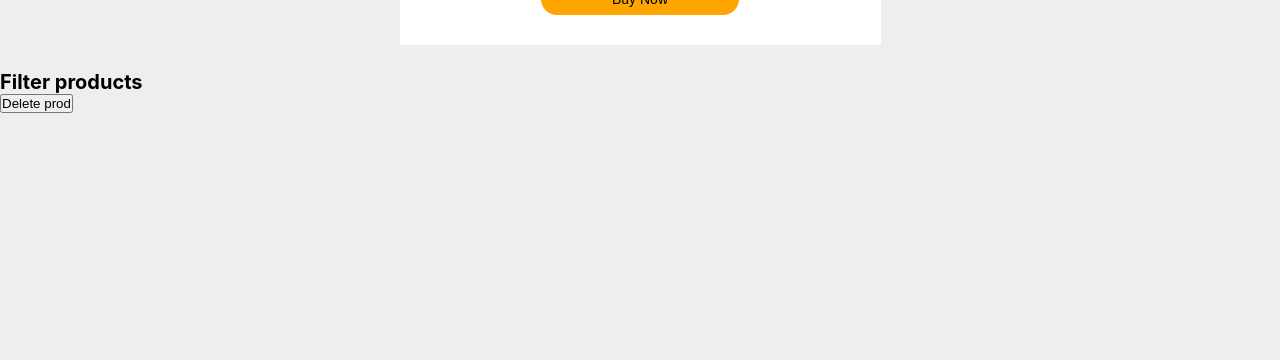
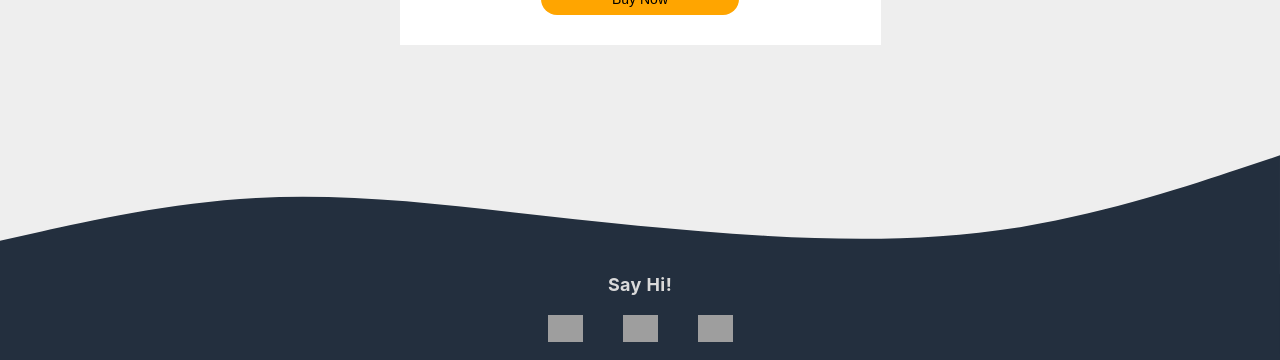
Before and after one commit to amit-2000/amazon-clone, a React (Create React App) app: page / in a window 1280 px wide. Shown: the part 2437-2797 px from the top of the page. Before the commit the page ends 2550 px from the top, so only its background shows below. Built offline with nearby package versions, Linux system fonts and the light colour scheme; grey boxes are pictures that could not be loaded.

Commit message:
footer svg + icons

```diff
--- a/src/App.js
+++ b/src/App.js
@@ -1,7 +1,7 @@
 import React from "react";
 import "./App.css";
 import { BrowserRouter as Router, Routes, Route } from "react-router-dom";
-import {  useDispatch } from "react-redux";
+import { useDispatch } from "react-redux";
 // import { useSelector } from "react-redux";
 import {
   About,
@@ -12,7 +12,7 @@ import {
   SignUp,
 } from "./component/index";
 import { setisLoggedin } from "./Reducer";
-
+// amit1@gmail.com
 export default function App() {
   // const state = useSelector((state) => state.counter);
   const dispatch = useDispatch();
--- a/src/component/Checkout.js
+++ b/src/component/Checkout.js
@@ -2,7 +2,7 @@ import React from "react";
 import { useDispatch } from "react-redux";
 import { useSelector } from "react-redux";
 import { removeFromCart } from "../Reducer";
-// import { Link, Navigate } from "react-router-dom";
+// import { Link, Navigate } from "react-router-dom";5
 import { useNavigate } from "react-router-dom";
 import "./checkout.css";
 // import "./Products.css";
--- /dev/null
+++ b/src/component/Footer.js
@@ -0,0 +1,72 @@
+import React from "react";
+import "./fotter.css";
+function Footer() {
+  return (
+    <div className="curved-div">
+      <div className="footer__svg__container">
+        <svg xmlns="http://www.w3.org/2000/svg" viewBox="0 0 1440 320">
+          <path
+            fill="#232f3e"
+            fillOpacity="1"
+            d="M0,192L48,181.3C96,171,192,149,288,144C384,139,480,149,576,160C672,171,768,181,864,186.7C960,192,1056,192,1152,176C1248,160,1344,128,1392,112L1440,96L1440,320L1392,320C1344,320,1248,320,1152,320C1056,320,960,320,864,320C768,320,672,320,576,320C480,320,384,320,288,320C192,320,96,320,48,320L0,320Z"
+            styles="user-select: auto;"
+          ></path>
+        </svg>
+        <div className="footer__text__container">
+          <h3 className="footer__grettings">Say Hi!</h3>
+          <div className="fotter__socialmedia__icon">
+            <a
+              href="https://www.linkedin.com/in/amit-perane-91882a196"
+              target="_blank"
+              rel="noopener noreferrer"
+            >
+              <img
+                src="https://cdn-icons-png.flaticon.com/512/145/145807.png"
+                className="icon__img"
+                alt="Linkdin"
+              />
+            </a>
+
+            <a
+              href="https://github.com/amit-2000/amazon-clone"
+              target="_blank"
+              rel="noopener noreferrer"
+            >
+              <img
+                src="https://cdn-icons-png.flaticon.com/512/733/733553.png"
+                className="icon__img"
+                alt="gitHub"
+              />
+            </a>
+            <a
+              href="https://www.instagram.com/amiit_0001/"
+              target="_blank"
+              rel="noopener noreferrer"
+            >
+              {" "}
+              <img
+                src="https://cdn-icons.flaticon.com/png/512/3955/premium/3955024.png?token=exp=1638946411~hmac=fefbc4bb1c472e23f89b66f3ffd7a808"
+                className="icon__img"
+                alt="instagram"
+              />
+            </a>
+          </div>
+        </div>
+
+        {/* <div className="footer__svg-2">
+          {" "}
+          <svg xmlns="http://www.w3.org/2000/svg" viewBox="0 0 1440 320">
+            <path
+              fill="#232f3e"
+              fill-opacity="1"
+              d="M0,192L48,181.3C96,171,192,149,288,144C384,139,480,149,576,160C672,171,768,181,864,186.7C960,192,1056,192,1152,176C1248,160,1344,128,1392,112L1440,96L1440,0L1392,0C1344,0,1248,0,1152,0C1056,0,960,0,864,0C768,0,672,0,576,0C480,0,384,0,288,0C192,0,96,0,48,0L0,0Z"
+              styles="user-select: auto;"
+            ></path>
+          </svg>
+        </div> */}
+      </div>
+    </div>
+  );
+}
+
+export default Footer;
--- a/src/component/Header.js
+++ b/src/component/Header.js
@@ -1,7 +1,7 @@
 import React from "react";
 import "./Header.css";
 import Products from "./Products";
-import Temp from "./Temp";
+import Footer from "./Footer";
 const Header = () => {
   return (
     <div className="home">
@@ -78,7 +78,7 @@ If spelling is correct, try running Windows Network Diagnostics.
           image="https://m.media-amazon.com/images/G/31/AMS/IN/970X250-_desktop_banner.jpg"
         />
       </div>
-      <Temp />
+      <Footer />
     </div>
   );
 };
--- a/src/component/Login.js
+++ b/src/component/Login.js
@@ -1,4 +1,4 @@
-import React, { useState, useEffect } from "react";
+import React, { useState } from "react";
 import RemoveRedEyeIcon from "@mui/icons-material/RemoveRedEye";
 import { useSelector, useDispatch } from "react-redux";
 import { Link, Navigate } from "react-router-dom";
@@ -12,17 +12,13 @@ function Login() {
   const [email, setEmail] = useState("");
   const [password, setPassword] = useState("");
   const [show, setShow] = useState(false);
-  const [loggedin, setLoggedin] = useState(state.counter);
 
-  useEffect(() => {
-    dispatch(setisLoggedin(loggedin));
-  }, [loggedin]);
-
-  const saveCredential = (info) => {
-    console.log("working", info.accessToken);
-    setLoggedin(true);
-    localStorage.setItem("token", info.accessToken);
+  const saveCredential = (user) => {
+    localStorage.setItem("token", user.accessToken);
+    // console.log(user.accessToken)
+    dispatch(setisLoggedin(true));
   };
+  console.log("is Logged in ?", state.isLoggedin);
 
   const handleLogin = (e) => {
     e.preventDefault();
@@ -33,9 +29,6 @@ function Login() {
           const user = userCredential.user;
           console.log(user);
           saveCredential(user);
-
-          // localStorage.setItem('token', )
-          // dispatch(setisLoggedin(true));
         })
         .catch((error) => {
           // const errorCode = error.code
@@ -60,7 +53,6 @@ function Login() {
     return;
   };
 
-  console.log("is Logged in ?", state.isLoggedin);
   // state.isLoggedin ?  : "";
   if (state.isLoggedin) {
     return <Navigate to="/" />;
--- a/src/component/Products.css
+++ b/src/component/Products.css
@@ -7,7 +7,7 @@
     background-color: rgb(255, 255, 255);
     min-width: 10rem;
     width: 100%;
-    max-height: 50rem;
+    min-height: 40rem;
     margin: 1rem;
     padding: 20px;
 }
--- /dev/null
+++ b/src/component/fotter.css
@@ -0,0 +1,73 @@
+.curved-div {
+  color: rgb(218, 218, 218);
+  text-align: center;
+}
+.curved-div svg {
+  display: block;
+}
+.curved-div h1 {
+  font-size: 6rem;
+  font-family: -apple-system, BlinkMacSystemFont, 'Segoe UI', Roboto, Oxygen, Ubuntu, Cantarell, 'Open Sans', 'Helvetica Neue', sans-serif;
+}
+.curved-div p {
+  font-size: 1rem;
+  font-family: -apple-system, BlinkMacSystemFont, 'Segoe UI', Roboto, Oxygen, Ubuntu, Cantarell, 'Open Sans', 'Helvetica Neue', sans-serif;
+}
+
+.footer__text__container{
+    background-color:#232f3e;
+    padding-bottom: 20px;
+}
+.footer__svg-2{
+    background-color: rebeccapurple;
+    margin-bottom: -90px;
+}
+
+.socialmedia__logo{
+    width: 35px;
+    color: white;
+}
+
+.fotter__socialmedia__icon{
+    display: flex;
+    align-items: flex-end;
+    justify-content:center;
+    width: 100%;
+}
+.fotter__socialmedia__icon a{
+    margin-right: 40px;
+}
+.fotter__socialmedia__icon a:last-child{
+    margin-right: 0px;
+}
+.icon__img{
+    width: 35px;
+    transition: all 0.3s;
+}
+.icon__img:last-child{
+    margin-right: 0px;
+}
+
+
+.icon__img:hover{
+    cursor: pointer;
+    transform: translateY(-3px);
+}
+
+.footer__grettings{
+    font-size: 18px;
+    font-weight: 700;
+    margin-bottom: 20px;
+    margin-top:-80px;
+    letter-spacing: 0.4px;
+
+}
+.a{
+    text-decoration: none;
+}
+
+@media (max-width :600px) {
+    .footer__grettings{
+        margin-top:0px;
+    }
+}
--- a/src/component/index.js
+++ b/src/component/index.js
@@ -4,4 +4,5 @@ import Header from "./Header";
 import Checkout from "./Checkout";
 import Login from "./Login";
 import SignUp from "./SignUp";
-export { About, NavBar, Login, Header, Checkout, SignUp };
+import Footer from "./Footer";
+export { About, NavBar, Login, Header, Checkout, SignUp, Footer };
```
Also changed, not shown: src/component/images/facebook.png (added).
